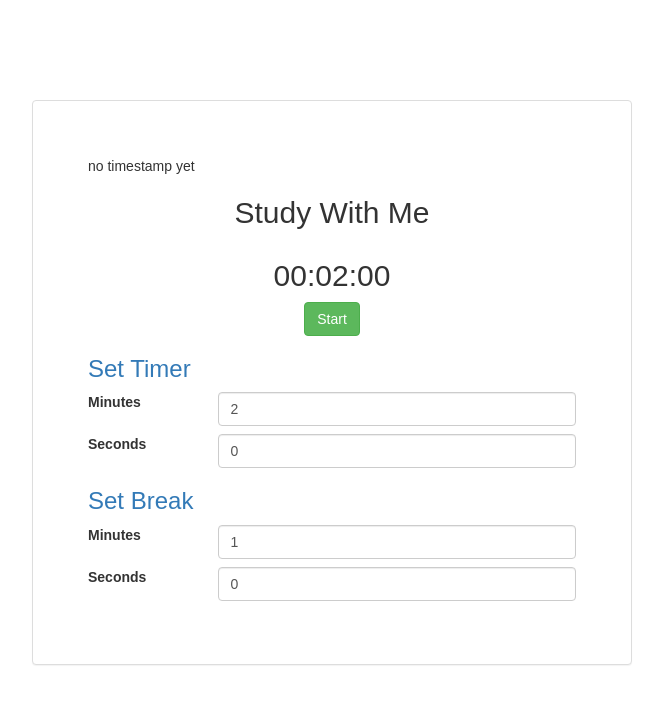
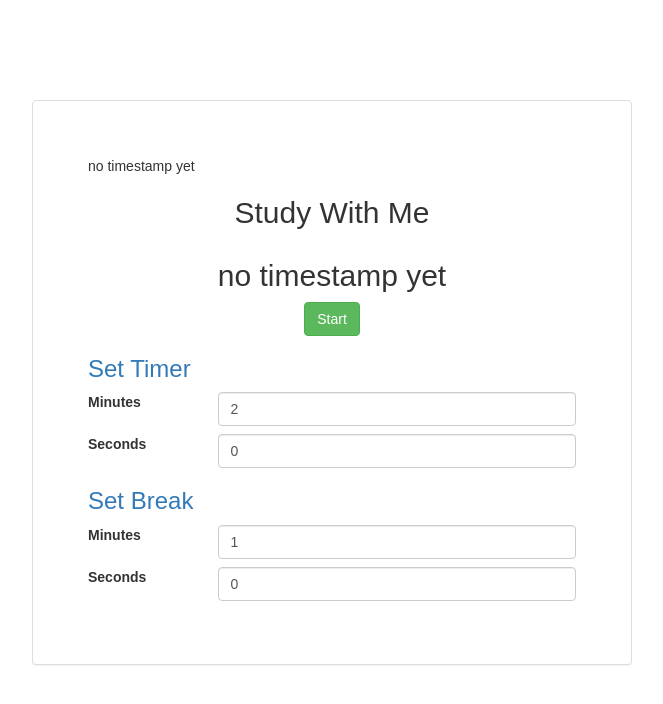
Before and after one commit to jonnyk20/swm-old, a React (Create React App) app in the folder client/: page / in a window 1280 px wide. Shown: the top 704 px of the page, without its empty margins (308-971 px from the left). Built offline with nearby package versions, Linux system fonts and the light colour scheme; no server answers.

Commit message:
added switch statement to receive commands

```diff
--- a/client/src/App.js
+++ b/client/src/App.js
@@ -18,7 +18,7 @@ class App extends Component {
       <div className='panel panel-default app-content center-block'>
         <div className='panel-body'>
           <div>{ this.state.timestamp }</div>
-          <Timer />
+          <Timer timestamp={ this.state.timestamp }/>
         </div>
       </div>
     );
--- a/client/src/Timer/components/Timer.jsx
+++ b/client/src/Timer/components/Timer.jsx
@@ -104,6 +104,7 @@ class Timer extends Component {
         <TimerDisplay
           currentTime={this.state.currentTime}
           timerState={this.state.timerState}
+          timestamp={ this.props.timestamp }
         />
         <TimerButton
           startTimer={this.startTimer}
--- a/client/src/TimerDisplay/components/TimerDisplay.jsx
+++ b/client/src/TimerDisplay/components/TimerDisplay.jsx
@@ -1,11 +1,11 @@
 import React from 'react';
 import * as timerStates from '../../timerStates';
 
-const leftPad = (val) => {
-  if (val < 10) return `0${val}`;
+// const leftPad = (val) => {
+//   if (val < 10) return `0${val}`;
 
-  return `${val}`;
-};
+//   return `${val}`;
+// };
 
 const TimerDisplay = (props) => (
   <div>
@@ -22,7 +22,8 @@ const TimerDisplay = (props) => (
 
       <div className='row'>
         <h2 className='text-center'>
-          {`${leftPad(props.currentTime.get('hours'))}:${leftPad(props.currentTime.get('minutes'))}:${leftPad(props.currentTime.get('seconds'))}`}
+          {/* {`${leftPad(props.currentTime.get('hours'))}:${leftPad(props.currentTime.get('minutes'))}:${leftPad(props.currentTime.get('seconds'))}`} */}
+          {props.timestamp}
         </h2>
     </div>
 </div>
--- a/client/src/socketConnect.js
+++ b/client/src/socketConnect.js
@@ -3,8 +3,17 @@ const socket = openSocket('http://localhost:8000');
 
 function subscribeToTimer(interval, cb) {
   socket.on('timer', timestamp => cb(null, timestamp));
-//  socket.on('timer', timestamp => console.log(timestamp))
-  socket.emit('subscribeToTimer', 1000);
 }
 
-export { subscribeToTimer };
+function modifyTimer(command, payload){
+  //socket.emit(command, JSON.stringify(payload))
+  socket.emit('modifyTimer', command)
+  console.log('modify event emitted')
+}
+
+setTimeout( () => modifyTimer('pause'), 5000);
+
+export {
+  subscribeToTimer,
+  modifyTimer
+};
```
Also changed, not shown: 2 other files (tests, documents, lock files or other folders).
